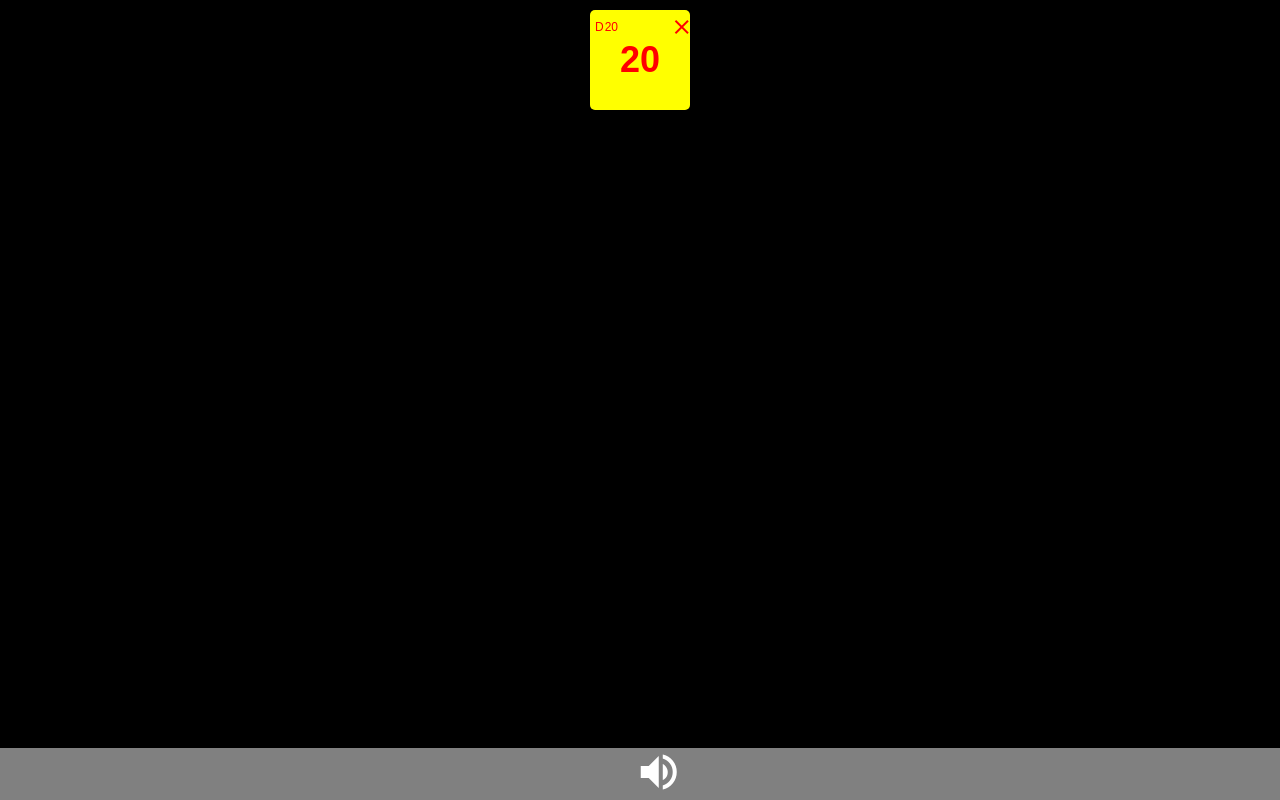
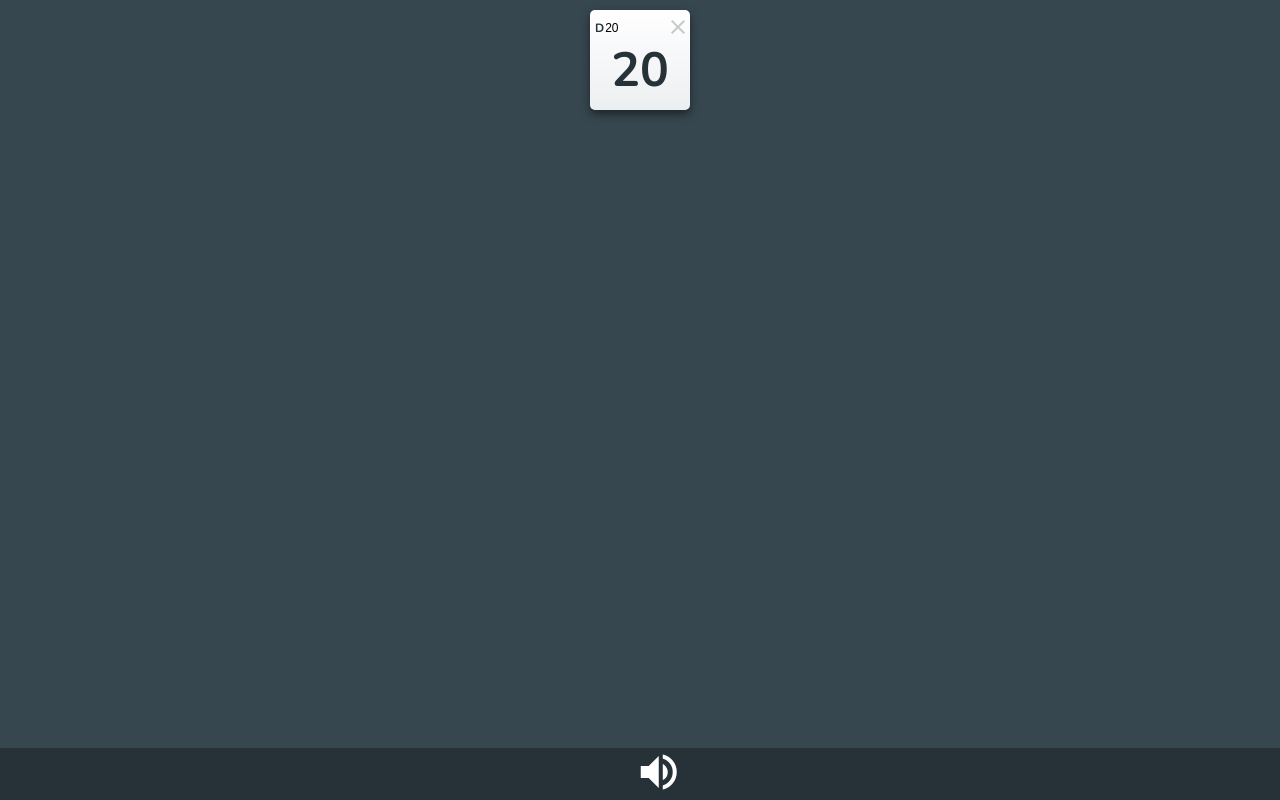
Before and after one commit to SeanMcP/dice-roller, a React (Create React App) app: page / in a window 1280 px wide. Built offline with nearby package versions, Linux system fonts and the light colour scheme.

Commit message:
Tweak styles; remove fail/crit based on Annie's suggestion

```diff
--- a/src/components/Die.jsx
+++ b/src/components/Die.jsx
@@ -30,11 +30,11 @@ class Die extends Component {
           {this.state.roll || this.state.sides}
         </div>
         {
-          special
-            ? (
-              <div className={"die-message " + special}>{special}</div>
-            )
-            : null
+          // special
+          //   ? (
+          //     <div className={"die-message " + special}>{special}</div>
+          //   )
+          //   : null
         }
       </div>
     );
--- a/src/components/functional/DieScreen.js
+++ b/src/components/functional/DieScreen.js
@@ -11,6 +11,7 @@ const DieScreen = props => (
       //   <i className="material-icons">keyboard_arrow_down</i>
       // </div>
     }
+    <div className="die-info">
       <label className="die-label">D</label>
       <input
         name="die-input"
@@ -20,6 +21,7 @@ const DieScreen = props => (
         onChange={props.handleInput}
         min="2"
       />
+    </div>
     <div
       className="die-remove click center"
       onClick={props.handleRemove}
--- a/src/styles/die.css
+++ b/src/styles/die.css
@@ -6,34 +6,48 @@
 
 .die {
   align-items: center;
-  background: yellow;
+  background: linear-gradient(#FFFFFF, #ECEFF1);
   border-radius: 5px;
-  color: red;
+  box-shadow: 0 4px 8px rgba(0, 0, 0, 0.5);
+  color: #263238;
   display: flex;
   flex-flow: column;
+  font-family: 'Nunito', sans-serif;
+  font-weight: 700;
   height: 100px;
   justify-content: center;
   margin: 10px;
   position: relative;
+  transition: all 0.2s ease-in-out;
   width: 100px;
 }
 
+.die:hover {
+  box-shadow: 0 2px 4px rgba(0, 0, 0, 0.75);
+}
+
+::selection {
+  background: #FFFFFF;
+  color: #263238;
+}
+
 .die.crit {
-  box-shadow: 0 0 40px gold;
+  /* box-shadow: 0 0 40px #FFFFFF; */
 }
 
 .die.fail {
-  box-shadow: inset 0 0 40px red;
+  /* box-shadow: inset 0 0 40px #607D8B; */
 }
 
 .die-screen {
   align-items: center;
   display: flex;
   flex-flow: row nowrap;
-  justify-content: center;
+  justify-content: space-between;
   left: 5px;
   position: absolute;
   top: 5px;
+  width: 95px;
 }
 
 .die-button {
@@ -47,15 +61,24 @@
 .die-input {
   background: none;
   border: 0;
-  color: red;
   padding: 0 0 1px 1px;
-  width: 65px;
+  width: 40px;
+}
+
+.die-remove {
+  color: #263238;
+  opacity: 0.25;
+  transition: all 0.2s ease-in-out;
+}
+.die-remove:hover {
+  opacity: 0.75;
 }
 
 .die-roll {
-  font-size: 36px;
+  font-size: 48px;
   font-weight: bold;
   height: 50%;
+  margin-top: 20px;
   width: 50%;
 }
 
@@ -65,9 +88,9 @@
   position: absolute;
   text-transform: uppercase;
 }
-.die-message.crit {
+/* .die-message.crit {
   color: green;
 }
 .die-message.fail {
   color: red;
-}
+} */
--- a/src/styles/index.css
+++ b/src/styles/index.css
@@ -4,8 +4,10 @@
 @import './materialIcons.css';
 @import './navigation.css';
 
+@import url('https://fonts.googleapis.com/css?family=Nunito:400,700');
+
 body {
-  background: black;
+  background: #37474F;
   margin: 0;
   padding: 0;
   font-family: sans-serif;
--- a/src/styles/navigation.css
+++ b/src/styles/navigation.css
@@ -1,6 +1,6 @@
 .nav-bar {
   align-items: center;
-  background: gray;
+  background: #263238;
   bottom: 0;
   color: white;
   display: flex;
```
Lines whose indentation alone changed are shown as unchanged.
